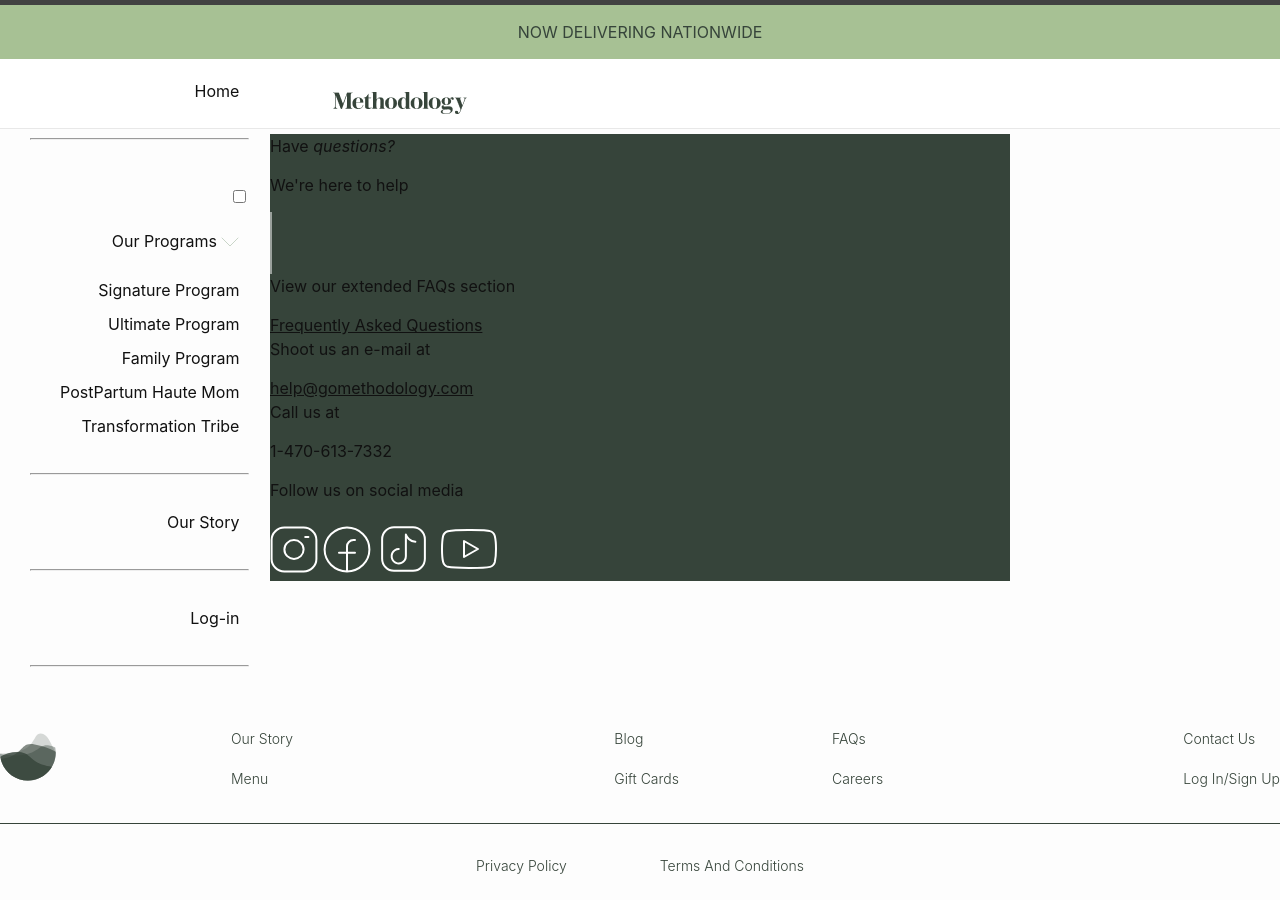
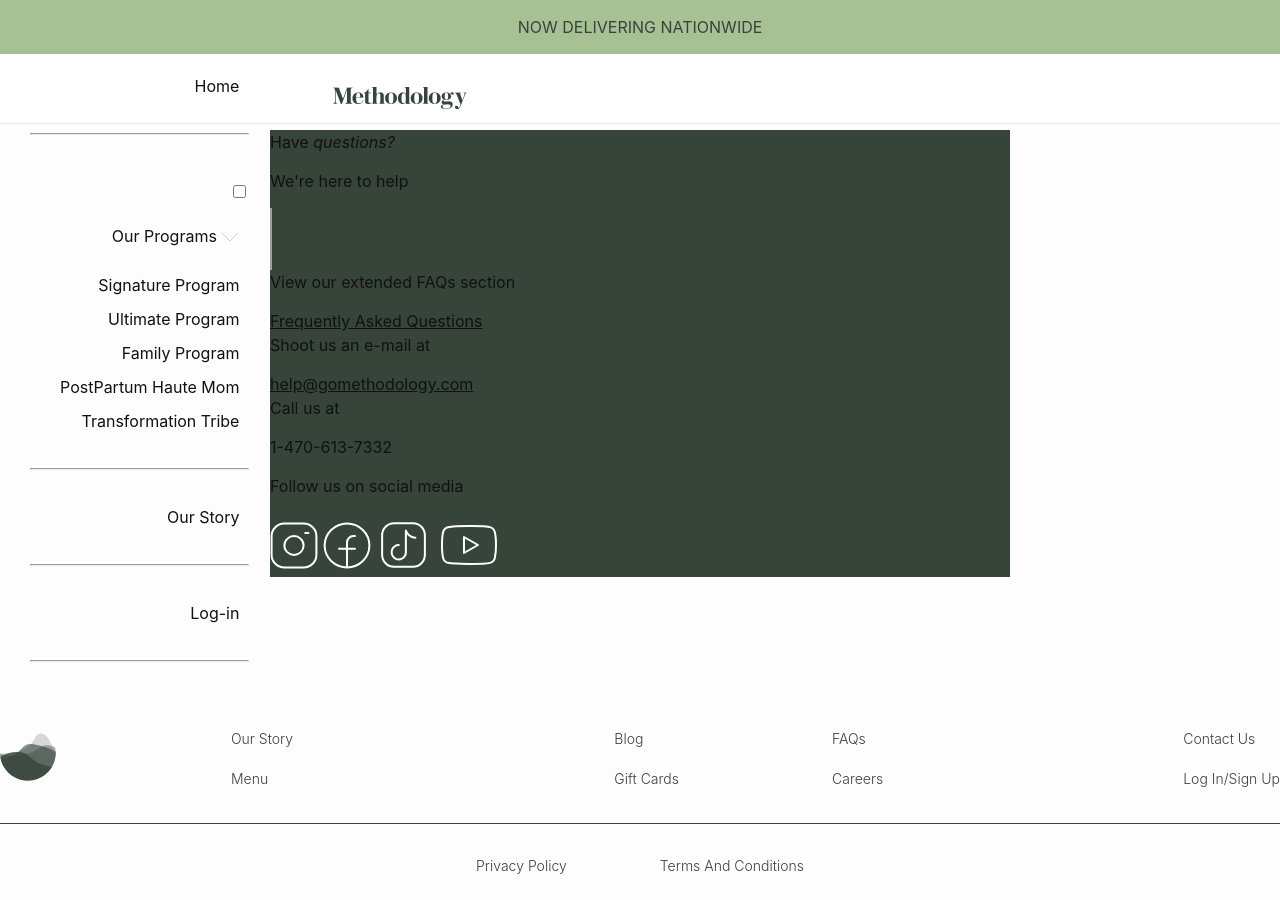
Before and after one commit to MethodologyDev/gomethodology-homepage, a Jekyll site: the page built from contact.html, in a window 1280 px wide. Built offline with Jekyll 4.4.1, drawn with Linux system fonts in a browser that asks for light colours.

Commit message:
fixes: top border

```diff
--- a/_sass/minima/_layout.scss
+++ b/_sass/minima/_layout.scss
@@ -12,7 +12,7 @@
  * Site header
  */
 .site-header {
-  border-top: 5px solid $border-color-03;
+  // border-top: 5px solid $border-color-03;
   border-bottom: 1px solid $border-color-01;
   min-height: $spacing-unit * 1.865;
   line-height: $base-line-height * $base-font-size * 2.25;
@@ -388,7 +388,7 @@
  * Page content
  */
 .page-content {
-  padding-top: 134px;
+  padding-top: 130px;
   // padding: 0;
   flex: 1 0 auto;
 }
```
